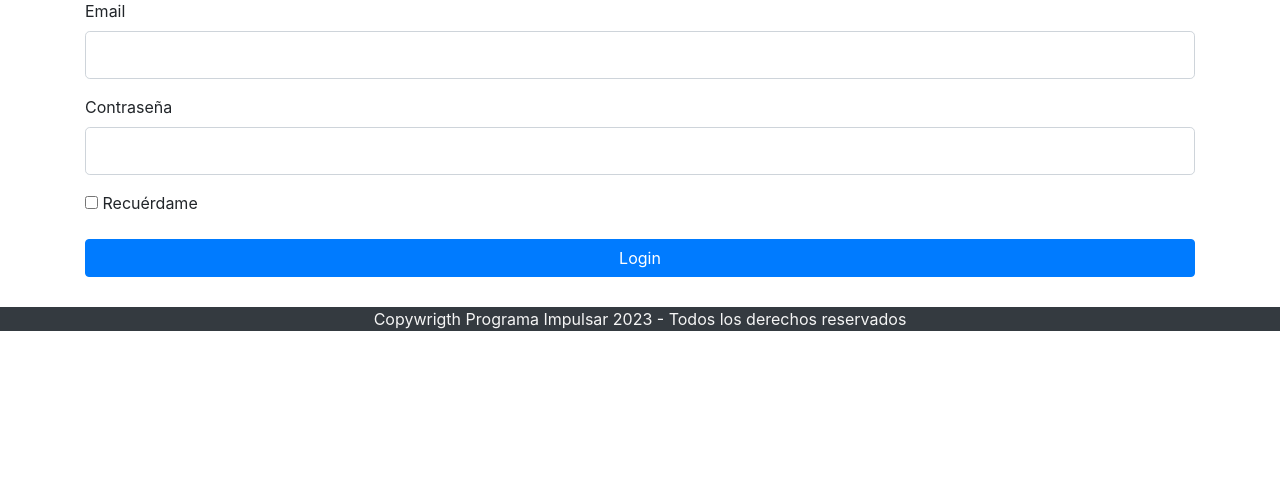
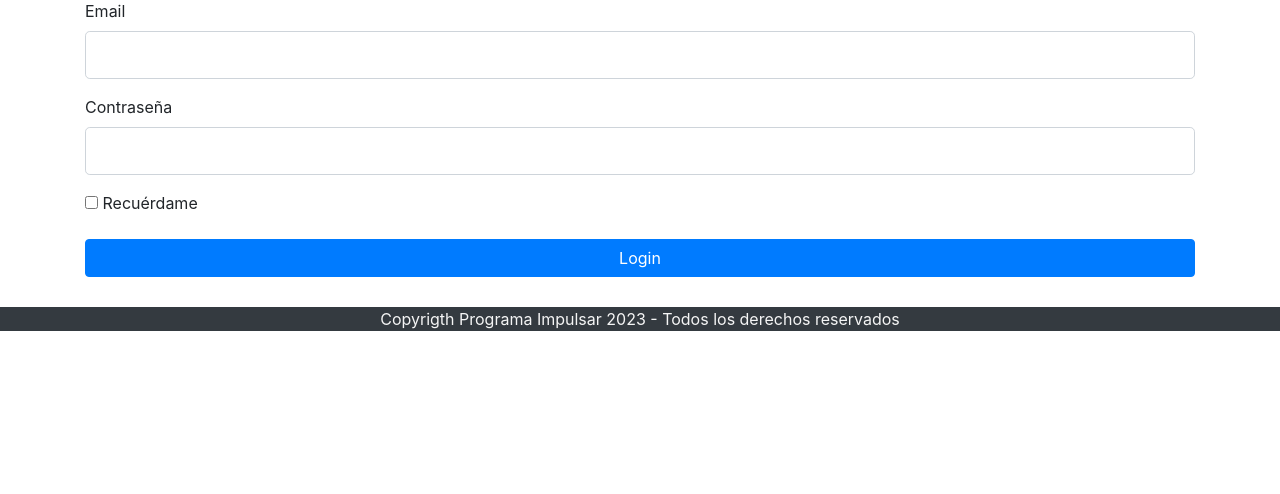
Before and after one commit to 4escofet/impulsar, a Flask app: a page that uses app/templates/base.html in a window 1280 px wide. Shown: the part 175-669 px from the top of the page. Run offline with Flask 3, Linux system fonts and the light colour scheme; some libraries are stand-ins or nearby versions.

Commit message:
copyright

```diff
--- a/app/templates/base.html
+++ b/app/templates/base.html
@@ -63,7 +63,7 @@
 
     <footer class="bg-dark" style="margin-top:15px">
         <div class="container text-center" style="margin-top:30px; margin-bottom: 2px;">
-            <p>Copywrigth Programa Impulsar 2023 - Todos los derechos reservados</p>
+            <p>Copyrigth Programa Impulsar 2023 - Todos los derechos reservados</p>
         </div>
     </footer>
     <script src="https://ajax.googleapis.com/ajax/libs/jquery/3.5.1/jquery.min.js"></script>
```
Also changed, not shown: instance/site.db.
